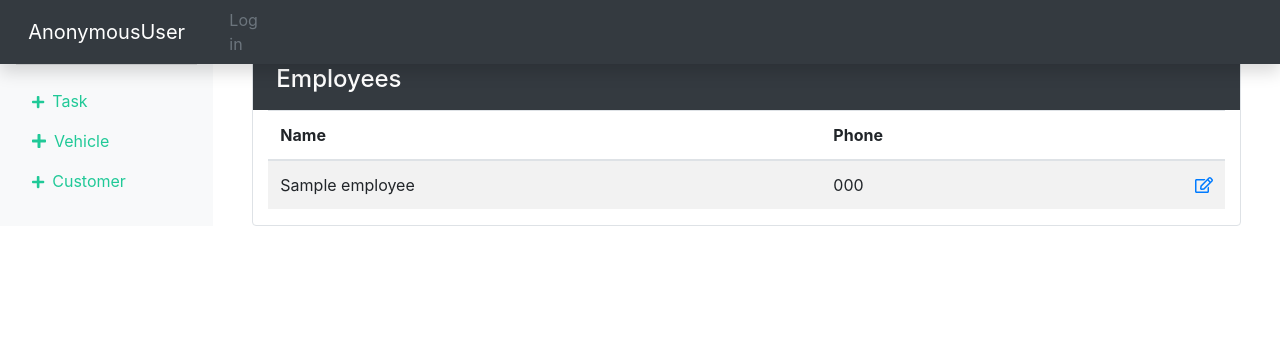
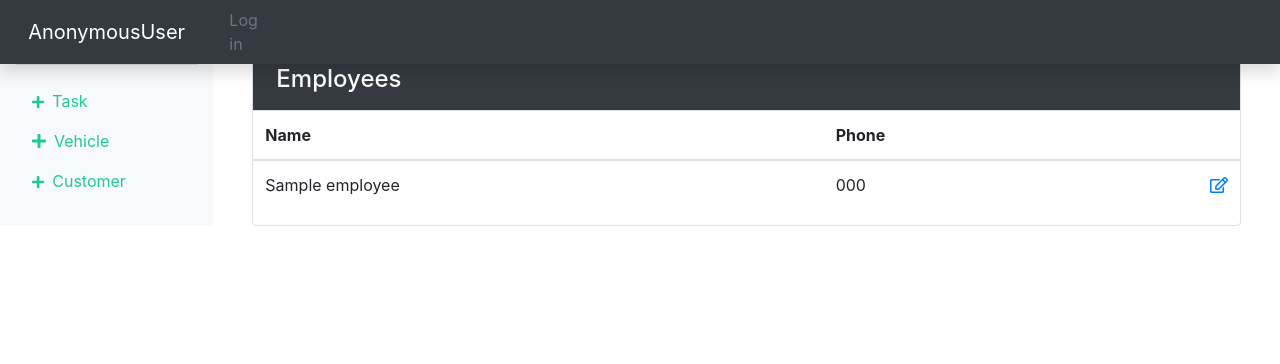
Before and after one commit to grinyahoo/wm-django, a Django app: template workshop/templates/workshop/employeeList.html in a window 1280 px wide. Shown: the top 364 px of the page. Run offline with Django 3.2, Linux system fonts and the light colour scheme; the template is opened without the code that fills it: most values are stand-ins (such as "Sample title", 1, 10 or a date in 2020); some libraries are stand-ins or nearby versions.

Commit message:
Redundant div removed.

```diff
--- a/workshop/templates/workshop/employeeList.html
+++ b/workshop/templates/workshop/employeeList.html
@@ -11,9 +11,7 @@
           </div>
           <div class="row">
             {% if employees %}
-            <div class="col">
-
-              <table class="table table-striped">
+              <table class="table table-hover">
                 <thead>
                   <tr>
                     <th scope="col">Name</th>
--- a/workshop/templates/workshop/vehicleList.html
+++ b/workshop/templates/workshop/vehicleList.html
@@ -11,7 +11,6 @@
         </div>
         <div class="row">
           {% if vehicles %}
-          <div class="col">
             <table class="table table-striped">
               <thead>
                 <tr>
```
